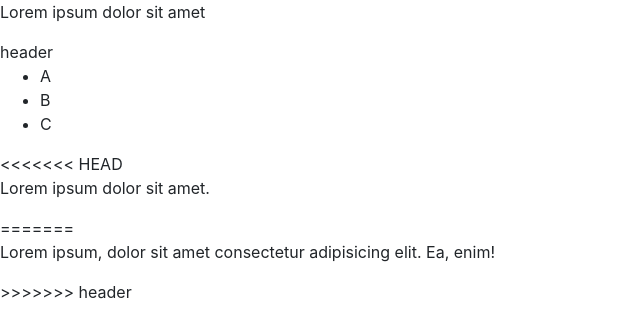
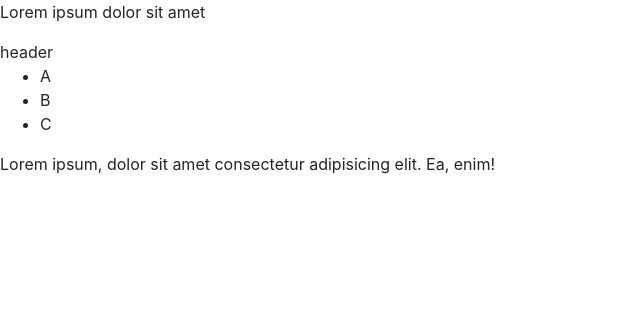
Before and after one commit to binhnguuyen/BC53_GitDEMO_NguyenLeTieuBinh, a plain HTML site: page bootstrapCapstone/index.html in a window 1280 px wide. Shown: the whole page, without its empty margins (0-640 px from the left). Drawn offline with nearby package versions, Linux system fonts and the light colour scheme.

Commit message:
forgot saving

```diff
--- a/bootstrapCapstone/index.html
+++ b/bootstrapCapstone/index.html
@@ -24,15 +24,9 @@
         <li>C</li>
     </ul>
 
-<<<<<<< HEAD
-    <div class="footer">
-        <p>Lorem ipsum dolor sit amet.</p>
-    </div>
-=======
     <section class="footer">
         <p>Lorem ipsum, dolor sit amet consectetur adipisicing elit. Ea, enim!</p>
     </section>
->>>>>>> header
     <!-- Optional JavaScript -->
     <!-- jQuery first, then Popper.js, then Bootstrap JS -->
     <script src="https://code.jquery.com/jquery-3.3.1.slim.min.js"
```
